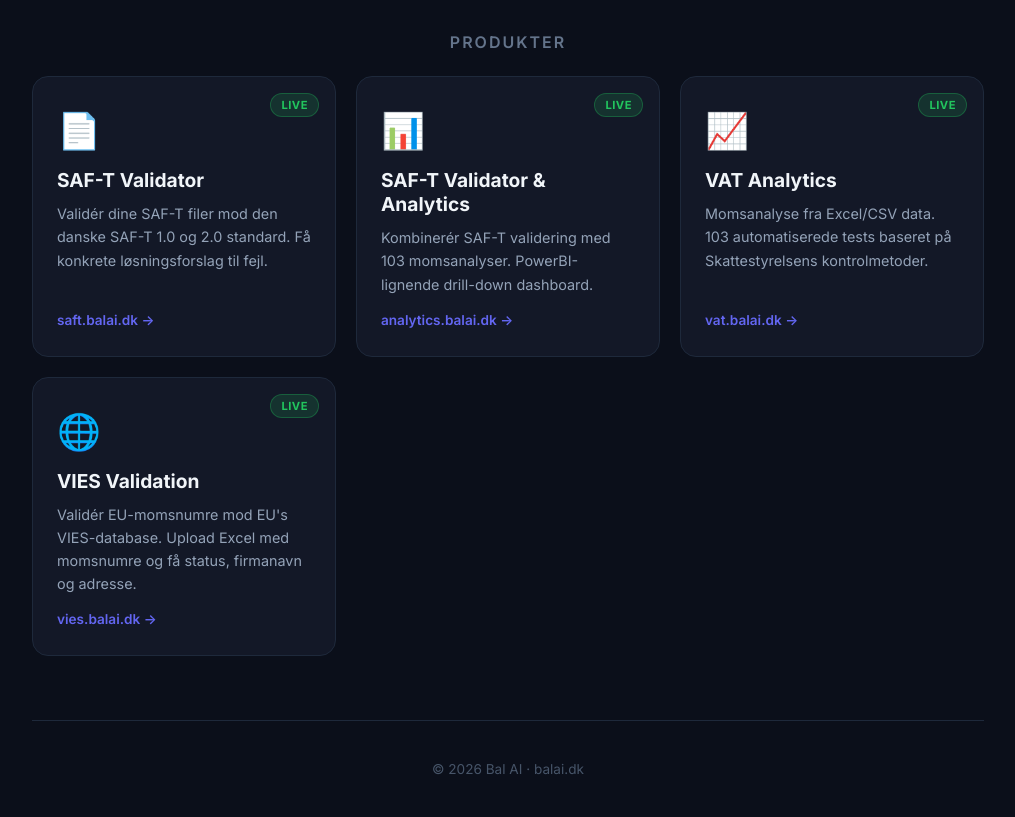
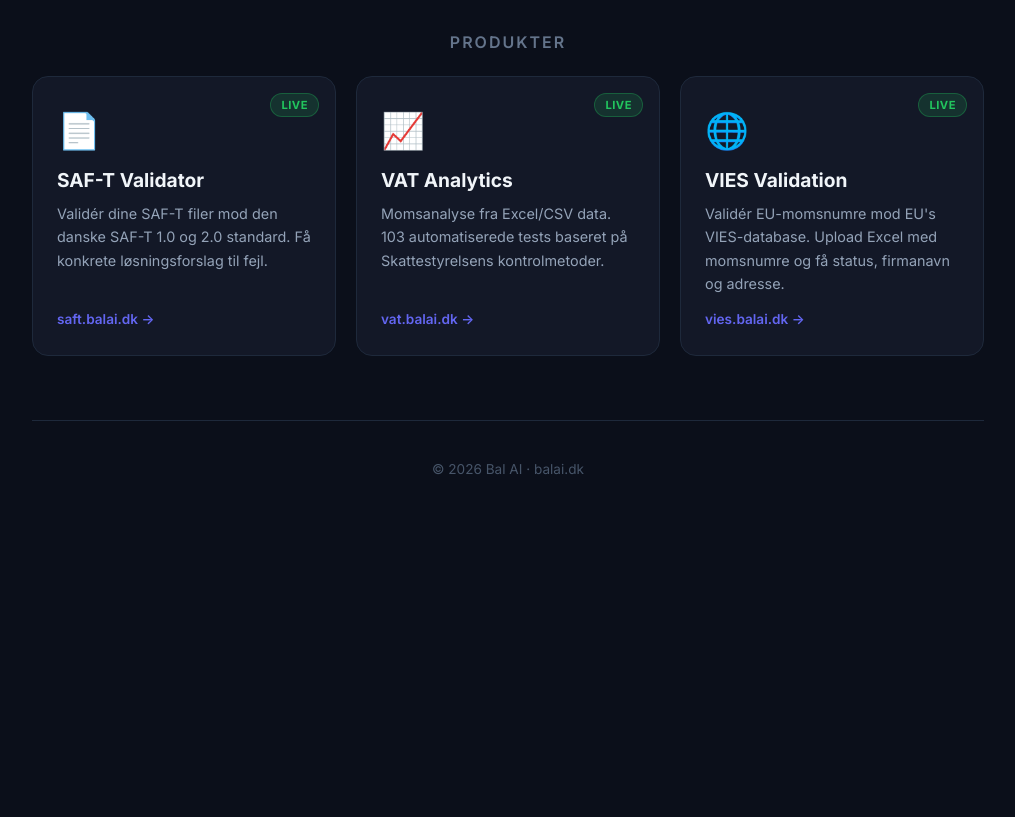
Before and after one commit to Bal1979/balai-landing, a Flask app: page / in a window 1280 px wide. Shown: the part 231-1048 px from the top of the page, without its empty margins (132-1147 px from the left). After the commit the page ends 705 px from the top, so only its background shows below. Run offline with Flask 3, Linux system fonts and the light colour scheme.

Commit message:
Fjern kombineret SAF-T Validator & Analytics produktkort
Landing page'en viste fire produkter: SAF-T Validator, det kombinerede
SAF-T Validator & Analytics-værktøj (analytics.balai.dk), VAT Analytics
og VIES Validation. Det kombinerede værktøj fjernes fra landing page'en,
da både SAF-T validering og VAT analytics allerede findes som
selvstændige værktøjer (saft.balai.dk og vat.balai.dk). Det reducerer
vedligeholdelsesbyrden og antallet af moving parts.

Grid'et viste 3+1 kort — nu præcis én ren række med tre kort.

Co-Authored-By: Claude Opus 4.6 <noreply@anthropic.com>

```diff
--- a/templates/index.html
+++ b/templates/index.html
@@ -33,15 +33,6 @@
                     <span class="product-link">saft.balai.dk &rarr;</span>
                 </a>
 
-                <!-- SAF-T Validator & Analytics -->
-                <a href="https://analytics.balai.dk" class="product-card live">
-                    <div class="product-badge badge-live">Live</div>
-                    <div class="product-icon">&#128202;</div>
-                    <h3>SAF-T Validator &amp; Analytics</h3>
-                    <p>Kombiner&eacute;r SAF-T validering med 103 momsanalyser. PowerBI-lignende drill-down dashboard.</p>
-                    <span class="product-link">analytics.balai.dk &rarr;</span>
-                </a>
-
                 <!-- VAT Analytics -->
                 <a href="https://vat.balai.dk" class="product-card live">
                     <div class="product-badge badge-live">Live</div>
```
